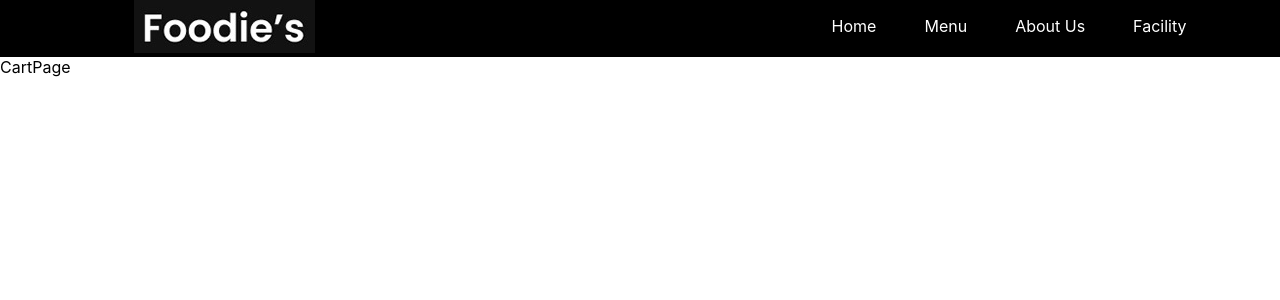
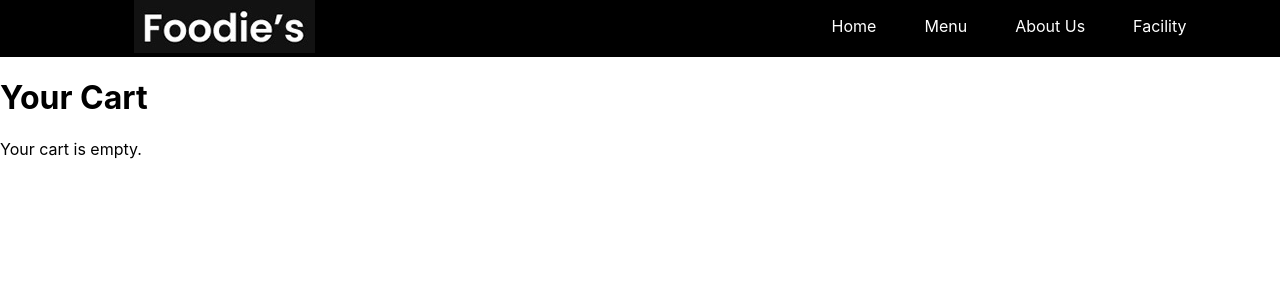
Before and after one commit to charuzain/hackathon-2-, a React (Create React App) app in the folder resturant/: page /cart in a window 1280 px wide. Shown: the top 300 px of the page. Built offline with nearby package versions, Linux system fonts and the light colour scheme.

Commit message:
Add item to cart

```diff
--- a/resturant/src/App.js
+++ b/resturant/src/App.js
@@ -1,3 +1,5 @@
+
+import React from 'react';
 import { BrowserRouter, Routes, Route } from 'react-router-dom';
 import './App.css';
 import Home from './Pages/Home/Home';
@@ -5,10 +7,12 @@ import Header from './Components/Header/Header';
 import MenuPage from './Pages/MenuPage/MenuPage';
 import MenuDetailPage from './Pages/MenuDetailPage/MenuDetailPage';
 import CartPage from './Pages/CartPage/CartPage';
+import { CartProvider } from './CartContex.js'
 
 function App() {
   return (
     <BrowserRouter>
+      <CartProvider>
         <Header />
         <Routes>
           <Route path="/" element={<Home />} />
@@ -16,6 +20,7 @@ function App() {
           <Route path="/menu/:id" element={<MenuDetailPage />} />
           <Route path="/cart" element={<CartPage />} />
         </Routes>
+      </CartProvider>
     </BrowserRouter>
   );
 }
--- /dev/null
+++ b/resturant/src/CartContex.js
@@ -0,0 +1,25 @@
+import React, { createContext, useContext, useState } from 'react';
+
+const CartContext = createContext();
+
+export const CartProvider = ({ children }) => {
+  const [cartItems, setCartItems] = useState([]);
+
+  const addToCart = (item) => {
+    setCartItems((prevItems) => [...prevItems, item]);
+  };
+
+  return (
+    <CartContext.Provider value={{ cartItems, setCartItems, addToCart }}>
+      {children}
+    </CartContext.Provider>
+  );
+};
+
+export const useCart = () => {
+  const context = useContext(CartContext);
+  if (!context) {
+    throw new Error('useCart must be used within a CartProvider');
+  }
+  return context;
+};
--- a/resturant/src/Components/MenuList/MenuList.jsx
+++ b/resturant/src/Components/MenuList/MenuList.jsx
@@ -1,14 +1,27 @@
+
 import React, { useState } from 'react';
-import { Link } from 'react-router-dom';
+import { Link , useNavigate} from 'react-router-dom';
+import { useCart } from '../../CartContex'
 import './MenuList.scss';
 
 const MenuList = (props) => {
-  const [quantity, setQuantity] = useState(0);
+  const [quantity, setQuantity] = useState(1);
+  const { addToCart } = useCart();
+  const navigate = useNavigate();
+  const handleAddToCart = (e) => {
+    e.stopPropagation();
 
-  const handleAddToCart = (e) => {
+    const newItem = {
+      id: props.id,
+      name: props.name,
+      price: props.price,
+      total: props.price*quantity,
+      quantity: quantity,
+    };
 
-    e.stopPropagation();
+    addToCart(newItem);
     console.log(`Added ${quantity} ${props.name} to cart`);
+      navigate('/cart');
   };
 
   const handleIncreaseQuantity = () => {
--- a/resturant/src/Pages/CartPage/CartPage.jsx
+++ b/resturant/src/Pages/CartPage/CartPage.jsx
@@ -1,9 +1,38 @@
-import React from 'react'
 
-function CartPage() {
+import React from 'react';
+import { useCart } from '../../CartContex'
+
+const CartPage = () => {
+  const { cartItems, setCartItems } = useCart();
+
+  const removeFromCart = (item) => {
+    const updatedCart = cartItems.filter((cartItem) => cartItem.id !== item.id);
+    setCartItems(updatedCart);
+  };
+
   return (
-    <div>CartPage</div>
-  )
-}
+    <div>
+      <h1>Your Cart</h1>
+      {cartItems.length === 0 ? (
+        <p>Your cart is empty.</p>
+      ) : (
+        <ul>
+          {cartItems.map((item) => (
+            <li key={item.id}>
+              <p>
+                You ordered {item.quantity} {item.name}
+              </p>
+              <p>${item.price}</p>
+              <p>Total Price: ${item.total}</p>
+              <button onClick={() => removeFromCart(item)}>
+                Remove From Cart
+              </button>
+            </li>
+          ))}
+        </ul>
+      )}
+    </div>
+  );
+};
 
-export default CartPage
+export default CartPage;
```
Lines whose indentation alone changed are shown as unchanged.
